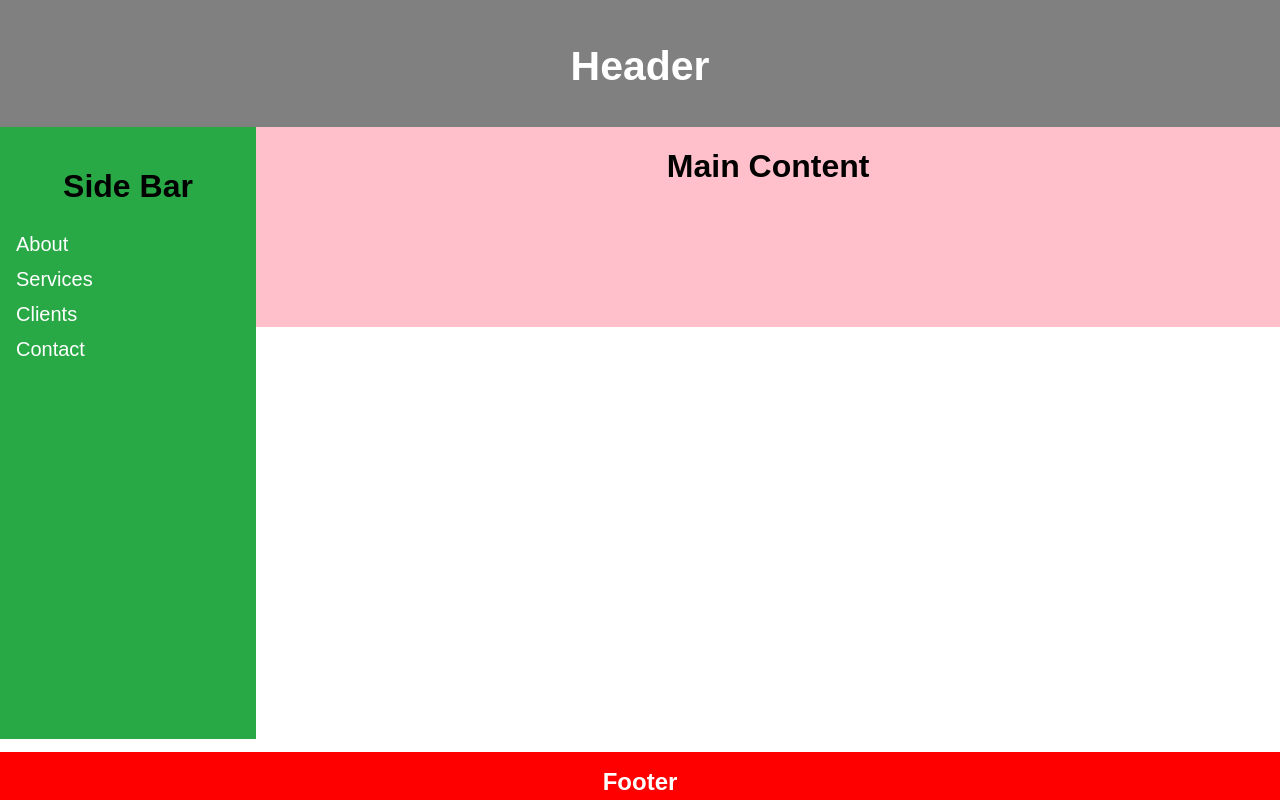
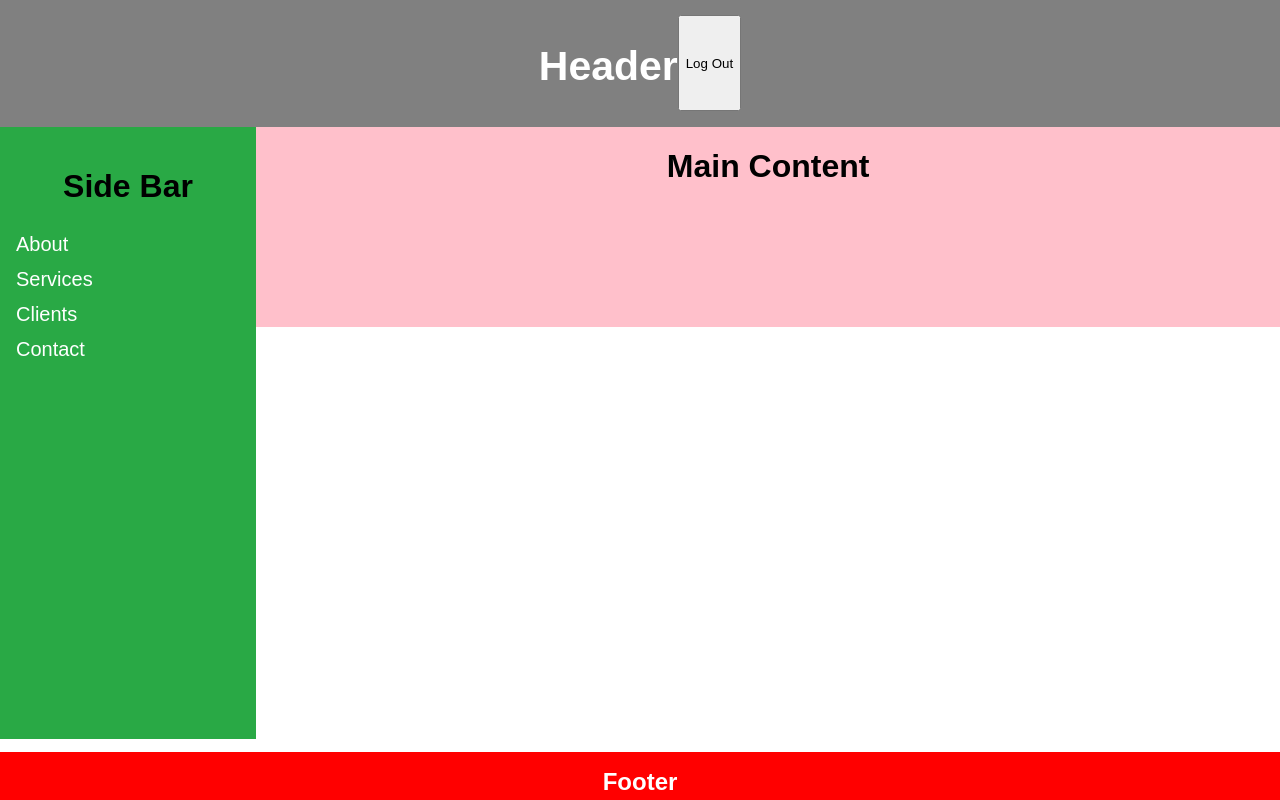
Before and after one commit to mdsaon/BookingPro-Dev, a React (Create React App) app in the folder client/: page / in a window 1280 px wide. Built offline with nearby package versions, Linux system fonts and the light colour scheme.

Commit message:
installation of reactstrap

```diff
--- a/client/package.json
+++ b/client/package.json
@@ -10,6 +10,7 @@
     "react-router": "^4.3.1",
     "react-router-dom": "^4.3.1",
     "react-scripts": "1.1.5",
+    "reactstrap": "^6.4.0",
     "redux": "^4.0.0",
     "redux-form": "^7.4.2",
     "redux-thunk": "^2.3.0"
--- a/client/src/components/Header/Header.css
+++ b/client/src/components/Header/Header.css
@@ -0,0 +1,3 @@
+.primary{
+ background-color: brown;
+}
--- a/client/src/components/Header/Header.js
+++ b/client/src/components/Header/Header.js
@@ -1,10 +1,12 @@
 import React, { Component } from 'react';
+import './Header.css';
 
 class Header extends Component {
   render() {
     return (
       <div className="app-home-header">
         <h1>Header</h1>
+        <button color="primary">Log Out</button>
       </div>
     );
   }
```
Also changed, not shown: 1 other file (tests, documents, lock files or other folders).
